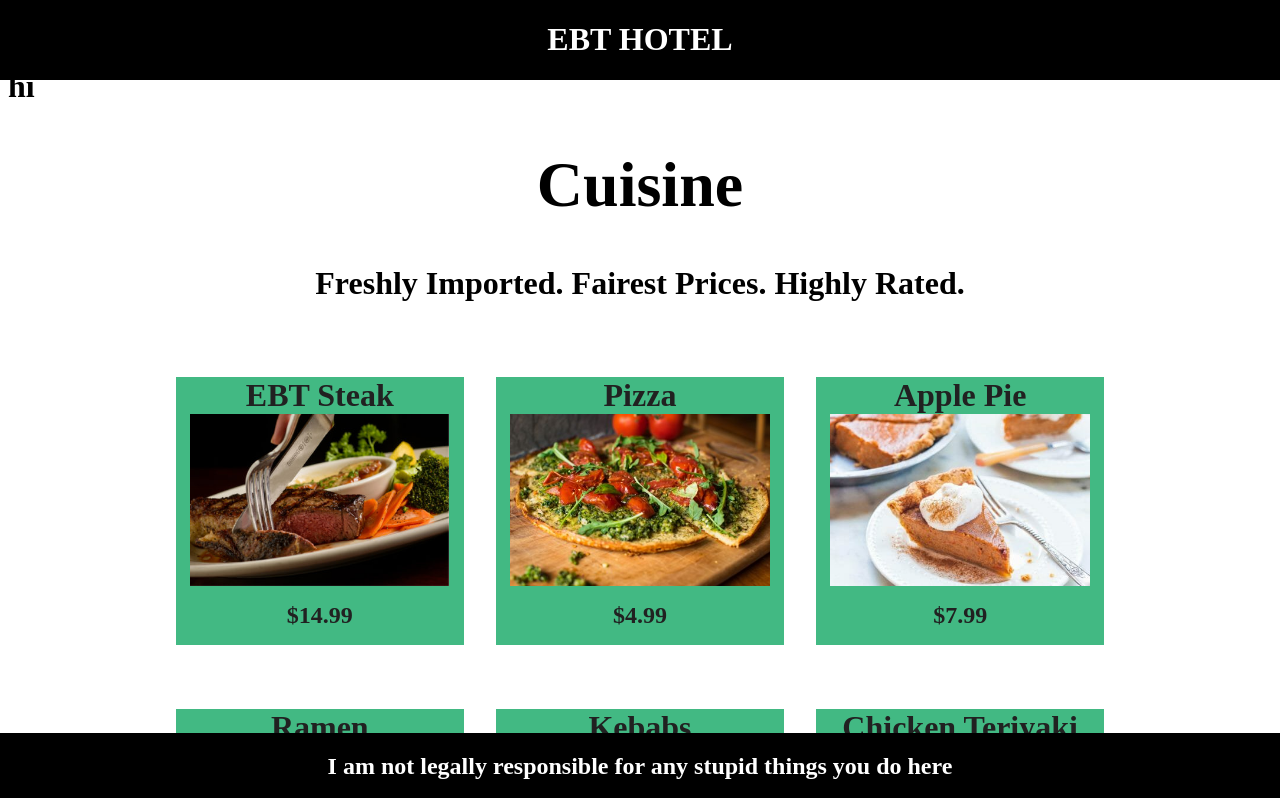
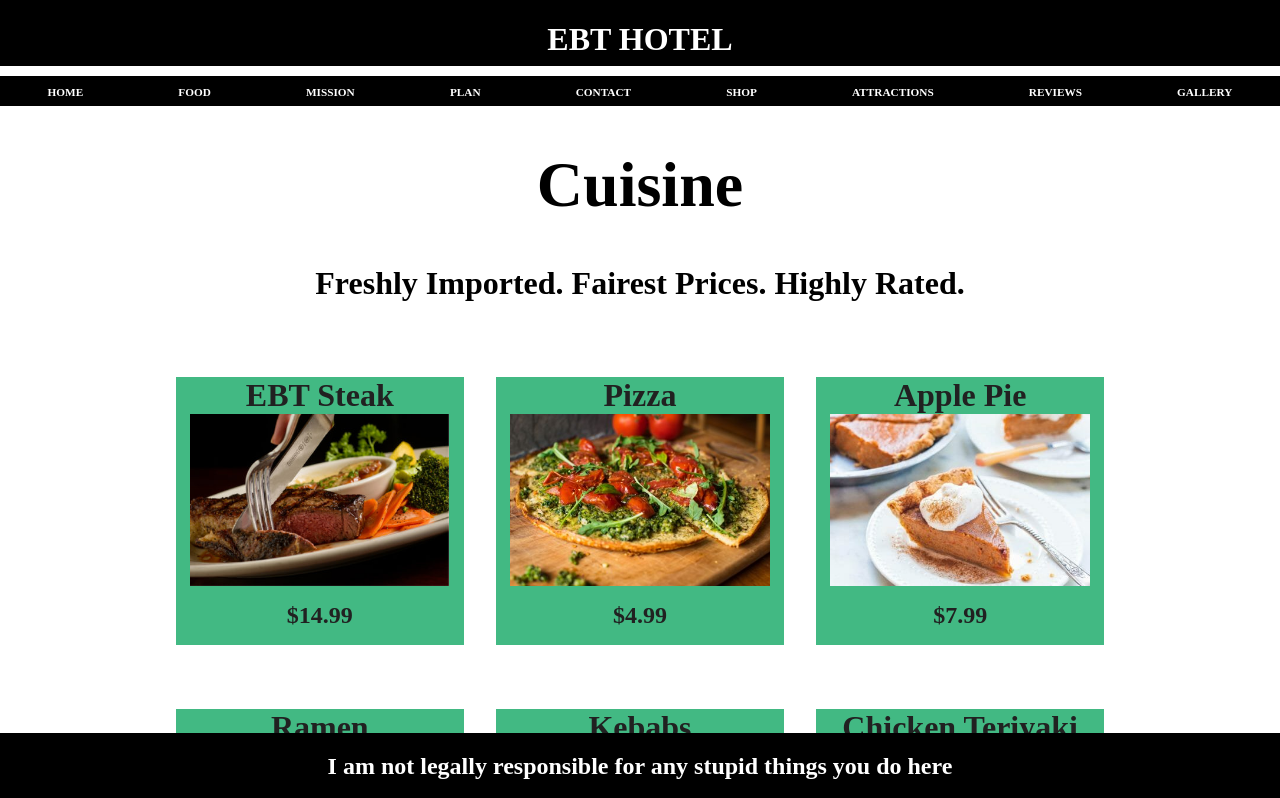
Before and after one commit to staten-island-tech/vue-project-2-ebt, a Nuxt app in the folder project/: page / in a window 1280 px wide. Shown: the top 798 px of the page. Built offline with nearby package versions, Linux system fonts and the light colour scheme.

Commit message:
It looks nice at the top

```diff
--- a/project/components/Header.vue
+++ b/project/components/Header.vue
@@ -1,8 +1,34 @@
 <template>
   <div class="header">
-    <h1>EBT HOTEL</h1>
+    <div class="topline">
+      <h1>EBT HOTEL</h1>
+    </div>
+    <div class="bar"></div>
+    <div class="bottomline">
+      <h2 v-for="link in links" :key="link.label">{{ link.label }}</h2>
+    </div>
   </div>
 </template>
+
+<script>
+export default {
+  data() {
+    return {
+      links: [
+        { label: "HOME", link: "" },
+        { label: "FOOD", link: "" },
+        { label: "MISSION", link: "" },
+        { label: "PLAN", link: "" },
+        { label: "CONTACT", link: "" },
+        { label: "SHOP", link: "" },
+        { label: "ATTRACTIONS", link: "" },
+        { label: "REVIEWS", link: "" },
+        { label: "GALLERY", link: "" },
+      ],
+    };
+  },
+};
+</script>
 
 <style scoped>
 .header {
@@ -14,4 +40,17 @@
   left: 0;
   text-align: center;
 }
+.topline {
+  height: 45px;
+}
+.bottomline {
+  height: 30px;
+  font-size: 7.5px;
+  display: flex;
+  justify-content: space-around;
+}
+.bar {
+  background-color: white;
+  height: 10px;
+}
 </style>
```
